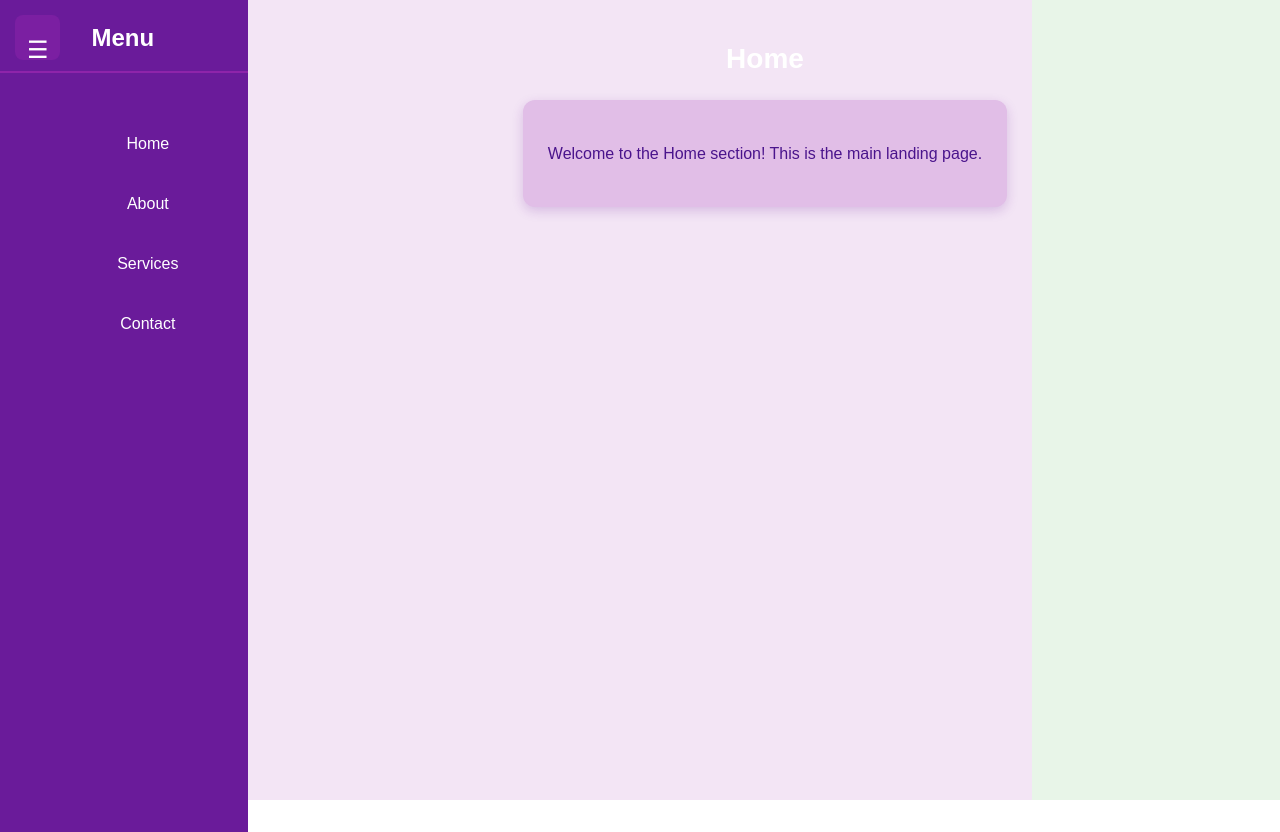
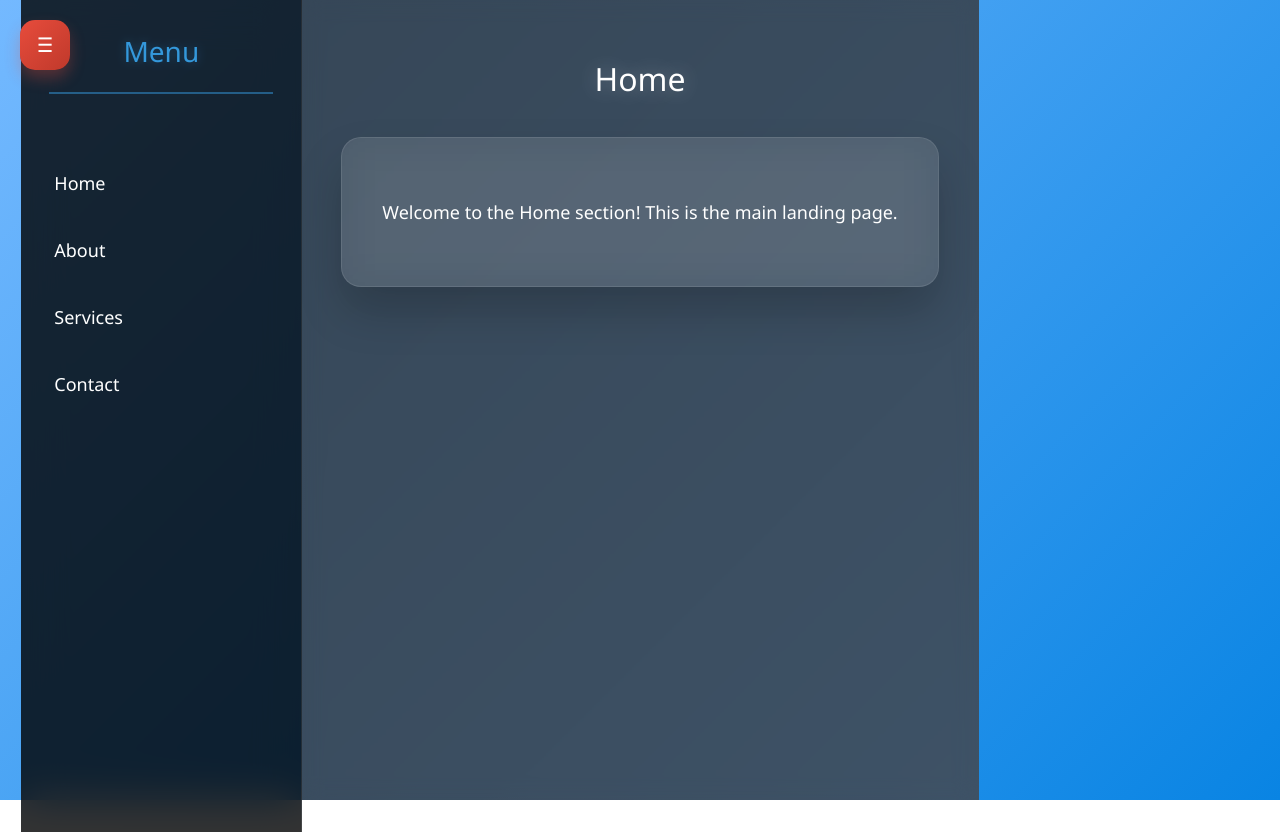
Before and after one commit to Vishvam91/FSD, a React (Vite) app: page / in a window 1280 px wide. Built offline with nearby package versions, Linux system fonts and the light colour scheme.

Commit message:
Added Practicals 5-7

```diff
--- a/src/components/Practical5.css
+++ b/src/components/Practical5.css
@@ -1,80 +1,104 @@
 body {
-  font-family: Arial, sans-serif;
+  font-family: 'Segoe UI', Tahoma, Geneva, Verdana, sans-serif;
   display: flex;
   justify-content: center;
   align-items: center;
   height: 100vh;
   margin: 0;
-  background-color: #e3f2fd;
+  background: linear-gradient(135deg, #667eea 0%, #764ba2 100%);
+  overflow: hidden;
 }
 
 .calculator {
-  background-color: #1976d2;
-  border-radius: 15px;
-  padding: 20px;
-  box-shadow: 0 8px 16px rgba(25, 118, 210, 0.3);
-  width: 300px;
+  background: rgba(255, 255, 255, 0.1);
+  backdrop-filter: blur(20px);
+  border: 1px solid rgba(255, 255, 255, 0.2);
+  border-radius: 25px;
+  padding: 25px;
+  box-shadow: 0 25px 45px rgba(0, 0, 0, 0.2);
+  width: 320px;
+  animation: fadeIn 0.6s ease-out;
 }
 
 .display {
-  background-color: #0d47a1;
-  padding: 15px;
+  background: rgba(0, 0, 0, 0.3);
+  padding: 20px;
   text-align: right;
-  margin-bottom: 15px;
-  border-radius: 10px;
-  min-height: 50px;
+  margin-bottom: 20px;
+  border-radius: 15px;
+  min-height: 60px;
   overflow-x: auto;
   white-space: nowrap;
+  border: 1px solid rgba(255, 255, 255, 0.1);
 }
 
 .prev-display {
-  font-size: 14px;
-  color: #90caf9;
-  margin-bottom: 5px;
+  font-size: 16px;
+  color: rgba(255, 255, 255, 0.7);
+  margin-bottom: 8px;
 }
 
 .current-display {
-  font-size: 28px;
+  font-size: 32px;
   color: white;
-  font-weight: bold;
+  font-weight: 300;
+  text-shadow: 0 0 10px rgba(255, 255, 255, 0.3);
 }
 
 .buttons {
   display: grid;
   grid-template-columns: repeat(4, 1fr);
-  gap: 8px;
+  gap: 12px;
 }
 
 button {
-  padding: 18px;
-  font-size: 18px;
+  padding: 20px;
+  font-size: 20px;
   border: none;
-  border-radius: 8px;
-  background-color: #42a5f5;
+  border-radius: 15px;
+  background: rgba(255, 255, 255, 0.2);
   color: white;
   cursor: pointer;
-  transition: background-color 0.2s, transform 0.1s;
+  transition: all 0.3s ease;
+  font-weight: 400;
+  backdrop-filter: blur(10px);
+  border: 1px solid rgba(255, 255, 255, 0.1);
+}
+
+button:hover {
+  background: rgba(255, 255, 255, 0.3);
+  transform: translateY(-2px);
+  box-shadow: 0 10px 20px rgba(0, 0, 0, 0.2);
+}
+
+button:active {
+  transform: translateY(0);
+  box-shadow: 0 5px 10px rgba(0, 0, 0, 0.2);
+}
+
+.operator {
+  background: linear-gradient(135deg, #ff6b6b, #ee5a24);
+  color: white;
   font-weight: 500;
 }
 
-button:hover {
-  background-color: #2196f3;
-}
-
-button:active {
-  transform: scale(0.95);
-}
-
-.operator {
-  background-color: #ff5722;
-  color: white;
-}
-
 .operator:hover {
-  background-color: #e64a19;
+  background: linear-gradient(135deg, #ff5252, #d63031);
+  transform: translateY(-2px);
 }
 
 .zero {
   grid-column: span 2;
   text-align: center;
 }
+
+@keyframes fadeIn {
+  from {
+    opacity: 0;
+    transform: translateY(20px);
+  }
+  to {
+    opacity: 1;
+    transform: translateY(0);
+  }
+}
--- a/src/components/Practical6.css
+++ b/src/components/Practical6.css
@@ -1,54 +1,70 @@
 body {
-  background-color: #e8f5e8;
+  background: linear-gradient(135deg, #74b9ff 0%, #0984e3 100%);
   margin: 0;
   padding: 0;
+  min-height: 100vh;
+  font-family: 'Segoe UI', Tahoma, Geneva, Verdana, sans-serif;
 }
 
 .todo-container {
-  max-width: 450px;
+  max-width: 500px;
   margin: 50px auto;
-  font-family: Arial, sans-serif;
   text-align: center;
-  background-color: #2e7d32;
-  padding: 30px;
-  border-radius: 15px;
-  box-shadow: 0 8px 16px rgba(46, 125, 50, 0.3);
+  background: rgba(255, 255, 255, 0.15);
+  backdrop-filter: blur(20px);
+  padding: 40px;
+  border-radius: 25px;
+  box-shadow: 0 25px 45px rgba(0, 0, 0, 0.2);
+  border: 1px solid rgba(255, 255, 255, 0.2);
+  animation: slideUp 0.6s ease-out;
 }
 
 h1 {
   color: white;
-  margin-bottom: 25px;
-  font-size: 28px;
+  margin-bottom: 30px;
+  font-size: 32px;
+  font-weight: 300;
+  text-shadow: 0 0 20px rgba(255, 255, 255, 0.3);
 }
 
 .todo-form {
   display: flex;
-  gap: 12px;
-  margin-bottom: 25px;
+  gap: 15px;
+  margin-bottom: 30px;
 }
 
 .todo-input {
   flex: 1;
-  padding: 12px;
+  padding: 15px 20px;
   font-size: 16px;
-  border: 2px solid #66bb6a;
-  border-radius: 8px;
-  background-color: white;
+  border: none;
+  border-radius: 15px;
+  background: rgba(255, 255, 255, 0.9);
+  backdrop-filter: blur(10px);
+  outline: none;
+  transition: all 0.3s ease;
+}
+
+.todo-input:focus {
+  background: white;
+  box-shadow: 0 0 20px rgba(255, 255, 255, 0.3);
 }
 
 .todo-add {
-  padding: 12px 20px;
+  padding: 15px 25px;
   font-size: 16px;
-  background-color: #66bb6a;
+  background: linear-gradient(135deg, #00b894, #00a085);
   color: white;
   border: none;
-  border-radius: 8px;
+  border-radius: 15px;
   cursor: pointer;
   font-weight: 500;
+  transition: all 0.3s ease;
 }
 
 .todo-add:hover {
-  background-color: #4caf50;
+  transform: translateY(-2px);
+  box-shadow: 0 10px 20px rgba(0, 184, 148, 0.3);
 }
 
 .todo-list {
@@ -60,39 +76,62 @@ h1 {
   display: flex;
   justify-content: space-between;
   align-items: center;
-  padding: 15px;
-  margin-bottom: 12px;
-  background-color: #a5d6a7;
-  border-radius: 8px;
-  color: #1b5e20;
+  padding: 18px 20px;
+  margin-bottom: 15px;
+  background: rgba(255, 255, 255, 0.2);
+  backdrop-filter: blur(10px);
+  border-radius: 15px;
+  color: white;
+  border: 1px solid rgba(255, 255, 255, 0.1);
+  transition: all 0.3s ease;
+}
+
+.todo-list li:hover {
+  transform: translateY(-2px);
+  box-shadow: 0 10px 20px rgba(0, 0, 0, 0.1);
 }
 
 .todo-list li.completed {
-  background-color: #c8e6c9;
+  background: rgba(255, 255, 255, 0.1);
+  opacity: 0.7;
 }
 
 .todo-list li.completed span {
   text-decoration: line-through;
-  color: #4e342e;
+  opacity: 0.6;
 }
 
 .todo-list li span {
   flex: 1;
   cursor: pointer;
-  font-weight: 500;
+  font-weight: 400;
   text-align: left;
+  font-size: 16px;
 }
 
 .todo-delete {
-  padding: 8px 12px;
-  background-color: #d32f2f;
+  padding: 10px 15px;
+  background: linear-gradient(135deg, #fd79a8, #e84393);
   color: white;
   border: none;
-  border-radius: 6px;
+  border-radius: 10px;
   cursor: pointer;
   font-weight: 500;
+  transition: all 0.3s ease;
 }
 
 .todo-delete:hover {
-  background-color: #c62828;
+  transform: translateY(-2px);
+  box-shadow: 0 8px 15px rgba(232, 67, 147, 0.3);
 }
+
+@keyframes slideUp {
+  from {
+    opacity: 0;
+    transform: translateY(30px);
+  }
+  to {
+    opacity: 1;
+    transform: translateY(0);
+  }
+}
--- a/src/components/Practical7.css
+++ b/src/components/Practical7.css
@@ -1,41 +1,51 @@
 .app-container {
   display: flex;
   height: 100vh;
-  font-family: Arial, sans-serif;
-  background-color: #f3e5f5;
+  font-family: 'Segoe UI', Tahoma, Geneva, Verdana, sans-serif;
+  background: linear-gradient(135deg, #2c3e50 0%, #34495e 100%);
+  overflow: hidden;
 }
 
 .menu-toggle {
   position: fixed;
-  top: 15px;
-  left: 15px;
-  font-size: 24px;
-  background-color: #7b1fa2;
+  top: 20px;
+  left: 20px;
+  font-size: 20px;
+  background: linear-gradient(135deg, #e74c3c, #c0392b);
   color: white;
   border: none;
-  padding: 12px;
+  padding: 15px;
   cursor: pointer;
   z-index: 1000;
-  width: 45px;
-  height: 45px;
+  width: 50px;
+  height: 50px;
   text-align: center;
-  line-height: 45px;
-  border-radius: 8px;
+  line-height: 20px;
+  border-radius: 15px;
+  transition: all 0.3s ease;
+  box-shadow: 0 8px 15px rgba(231, 76, 60, 0.3);
+}
+
+.menu-toggle:hover {
+  transform: translateY(-2px);
+  box-shadow: 0 12px 20px rgba(231, 76, 60, 0.4);
 }
 
 .sidebar {
-  width: 250px;
-  background-color: #6a1b9a;
+  width: 280px;
+  background: rgba(0, 0, 0, 0.8);
+  backdrop-filter: blur(20px);
   color: white;
-  padding: 20px 0;
+  padding: 30px 0;
   position: fixed;
   height: 100%;
   z-index: 999;
-  transform: translateX(-250px);
-  transition: transform 0.3s ease;
+  transform: translateX(-280px);
+  transition: all 0.4s cubic-bezier(0.25, 0.46, 0.45, 0.94);
   display: flex;
   flex-direction: column;
   align-items: center;
+  border-right: 1px solid rgba(255, 255, 255, 0.1);
 }
 
 .sidebar.open {
@@ -43,12 +53,15 @@
 }
 
 .sidebar h2 {
-  margin: 0 0 25px 0;
-  padding-bottom: 15px;
-  border-bottom: 2px solid #8e24aa;
+  margin: 0 0 40px 0;
+  padding-bottom: 20px;
+  border-bottom: 2px solid rgba(52, 152, 219, 0.5);
   text-align: center;
-  width: 100%;
-  font-size: 24px;
+  width: 80%;
+  font-size: 28px;
+  font-weight: 300;
+  color: #3498db;
+  text-shadow: 0 0 10px rgba(52, 152, 219, 0.3);
 }
 
 .sidebar ul {
@@ -58,64 +71,116 @@
 }
 
 .sidebar li {
-  padding: 18px 25px;
+  padding: 20px 30px;
   cursor: pointer;
-  text-align: center;
+  text-align: left;
   width: 100%;
-  font-size: 16px;
-  font-weight: 500;
-  transition: background-color 0.2s;
+  font-size: 18px;
+  font-weight: 400;
+  transition: all 0.3s ease;
+  border-left: 3px solid transparent;
+  position: relative;
 }
 
 .sidebar li:hover {
-  background-color: #8e24aa;
+  background: rgba(52, 152, 219, 0.2);
+  border-left: 3px solid #3498db;
+  transform: translateX(10px);
+}
+
+.sidebar li::before {
+  content: '';
+  position: absolute;
+  left: 0;
+  top: 0;
+  height: 100%;
+  width: 0;
+  background: linear-gradient(135deg, #3498db, #2980b9);
+  transition: width 0.3s ease;
+  z-index: -1;
+}
+
+.sidebar li:hover::before {
+  width: 100%;
 }
 
 .main-content {
   margin-left: 0;
-  padding: 25px;
+  padding: 40px;
   flex-grow: 1;
-  transition: margin-left 0.3s ease;
-  margin-left: 250px;
+  transition: all 0.4s cubic-bezier(0.25, 0.46, 0.45, 0.94);
+  background: rgba(255, 255, 255, 0.05);
+  backdrop-filter: blur(10px);
 }
 
 .sidebar.open + .main-content {
-  margin-left: 250px;
+  margin-left: 280px;
 }
 
 header {
   text-align: center;
-  margin-bottom: 25px;
-  font-size: 2.2em;
-  color: #4a148c;
-  font-weight: bold;
+  margin-bottom: 40px;
+  font-size: 3em;
+  color: white;
+  font-weight: 200;
+  text-shadow: 0 0 20px rgba(255, 255, 255, 0.3);
+  animation: fadeInDown 0.8s ease-out;
 }
 
 section {
-  background-color: #e1bee7;
-  padding: 25px;
-  border-radius: 12px;
-  box-shadow: 0 4px 12px rgba(106, 27, 154, 0.2);
-  max-width: 650px;
+  background: rgba(255, 255, 255, 0.1);
+  backdrop-filter: blur(20px);
+  padding: 40px;
+  border-radius: 20px;
+  box-shadow: 0 25px 45px rgba(0, 0, 0, 0.2);
+  max-width: 700px;
   margin: 0 auto;
   text-align: center;
-  color: #4a148c;
-  font-size: 16px;
-  line-height: 1.6;
+  color: white;
+  font-size: 18px;
+  line-height: 1.8;
+  border: 1px solid rgba(255, 255, 255, 0.1);
+  animation: fadeInUp 0.8s ease-out 0.2s both;
+}
+
+@keyframes fadeInDown {
+  from {
+    opacity: 0;
+    transform: translateY(-30px);
+  }
+  to {
+    opacity: 1;
+    transform: translateY(0);
+  }
+}
+
+@keyframes fadeInUp {
+  from {
+    opacity: 0;
+    transform: translateY(30px);
+  }
+  to {
+    opacity: 1;
+    transform: translateY(0);
+  }
 }
 
 @media (max-width: 768px) {
   .sidebar {
-    width: 200px;
-    transform: translateX(-200px);
+    width: 250px;
+    transform: translateX(-250px);
   }
   .sidebar.open {
     transform: translateX(0);
   }
   .main-content {
     margin-left: 0;
+    padding: 20px;
   }
   .sidebar.open + .main-content {
-    margin-left: 200px;
+    margin-left: 0;
+  }
+  header {
+    font-size: 2.2em;
   }
 }
```
